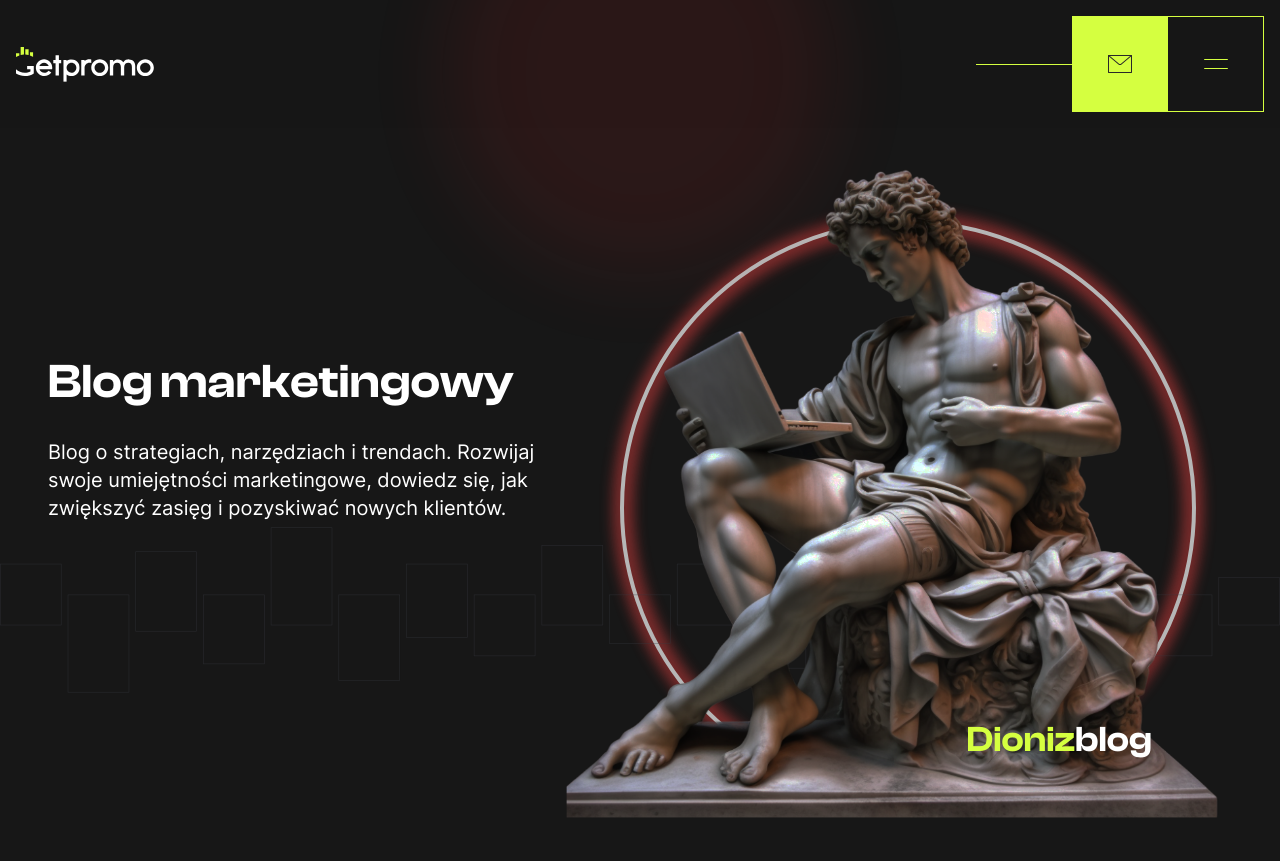
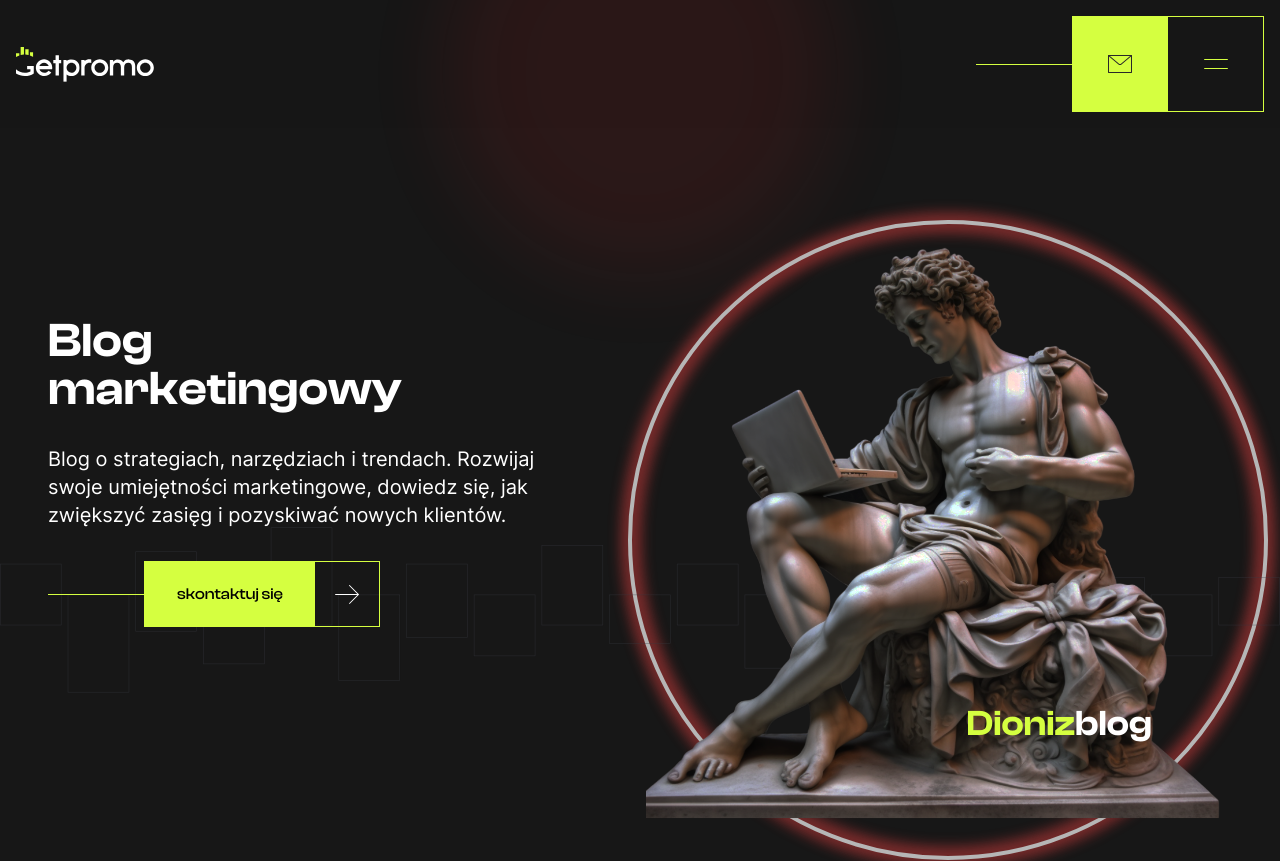
Before and after one commit to PGodzien/getpromo-nowa-strona, a Next.js app: page /blog in a window 1280 px wide. Shown: the top 861 px of the page. Built offline with nearby package versions, Linux system fonts and the light colour scheme; a web font is replaced by a local one.

Commit message:
Update page.tsx

```diff
--- a/app/blog/page.tsx
+++ b/app/blog/page.tsx
@@ -89,18 +89,47 @@ export default function Marketing() {
 
       <div className="absolute z-50 -mt-32 shadow-2xl shadow-red-500 blur-2xl opacity-10 md:h-96 md:w-96 w-56 h-56 bg-red-600 top-0 rounded-full mx-auto left-0 right-0"></div>
       <div className="relative">
-        <section className="relative z-10 max-w-7xl mx-auto py-6 overflow-hidden">
-          <div className="absolute inset-0 bg-getDark bg-opacity-70 md:bg-transparent z-20"></div>
-          <div className="relative flex lg:flex-row flex-col py-20 md:py-0 items-center justify-between px-4 mx-auto container md:px-12 2xl:px-0 lg:max-w-screen-2xl">
-            <div className="space-y-8 lg:-mt-28 max-w-lg 2xl:max-w-2xl relative z-20 w-full">
+
+        <section className="relative z-10 max-w-7xl mx-auto py-6">
+          {/* <div className="absolute inset-0 bg-getDark bg-opacity-70 md:bg-transparent z-20"></div> */}
+          <div className="relative flex lg:flex-row flex-col-reverse lg:py-20 lg:space-y-0 items-center justify-between px-4 mx-auto container md:px-12 2xl:px-0 lg:max-w-screen-2xl">
+            <div className="space-y-8 lg:-mt-28 max-w-lg 2xl:max-w-2xl relative z-20 w-full mt-12">
               <h1
                 className="font-serif leading-tight text-white text-4xl font-semibold lg:text-5xl 2xl:text-6xl">
-                Blog marketingowy</h1>
-              <p className="max-w-3xl relative z-10 md:text-xl text-white ">Blog o strategiach, narzędziach i trendach. Rozwijaj swoje umiejętności marketingowe, dowiedz się, jak zwiększyć zasięg i pozyskiwać nowych klientów. </p>
+                Blog <br /> marketingowy</h1>
+              <p className="max-w-xl relative md:text-xl z-10 text-white ">Blog o strategiach, narzędziach i trendach. Rozwijaj swoje umiejętności marketingowe, dowiedz się, jak zwiększyć zasięg i pozyskiwać nowych klientów. </p>
+              <button className="cursor-pointer" type="button">
+                <a href="#kontakt" className="flex items-center">
+                  <div className="hidden md:block w-24 relative z-50 h-[1px] bg-primary"></div>
+                  <div className="relative overflow-clip border border-primary z-10 group flex">
+                    <span className="absolute w-full h-full -left-full bg-transparent z-10 group-hover:left-0 duration-500 box-border group-hover:transition-all group-hover:duration-500 group-hover:bg-primary"></span>
+                    <div className="relative group-hover:bg-transparent bg-primary h-16">
+                      <p className="flex relative z-20 items-center justify-center h-16 px-8 font-serif font-medium text-center group-hover:text-black">
+                        skontaktuj się</p>
+                    </div>
+                    <div className="flex items-center justify-center w-16 h-16">
+                      <svg
+                        className="fill-white relative z-20 group-hover:fill-black duration-500 group-hover:transition-all"
+                        width="24"
+                        height="19"
+                        viewBox="0 0 24 19"
+                        fill="none"
+                        xmlns="http://www.w3.org/2000/svg"
+                      >
+                        <path
+                          fillRule="evenodd"
+                          clipRule="evenodd"
+                          d="M23.853 9.85425L14.854 18.8542C14.756 18.9512 14.628 19.0002 14.5 19.0002C14.373 19.0002 14.245 18.9512 14.147 18.8542C13.952 18.6582 13.952 18.3422 14.147 18.1462L22.293 10.0002H0.5C0.224 10.0002 0 9.77625 0 9.50025C0 9.22425 0.224 9.00025 0.5 9.00025H22.293L14.147 0.85425C13.952 0.65825 13.952 0.34225 14.147 0.14625C14.342 -0.04875 14.659 -0.04875 14.854 0.14625L23.853 9.14625C23.9 9.19225 23.937 9.24825 23.962 9.30925C24.012 9.43125 24.012 9.56925 23.962 9.69125C23.937 9.75225 23.9 9.80825 23.853 9.85425"
+                        />
+                      </svg>
+                    </div>
+                  </div>
+                </a>
+              </button>
             </div>
-            <div className="w-full absolute inset-0 lg:relative">
-              <Image className="relative mb-4" alt="design-god" src={goddess} />
-              <div className="animate-flash -z-10 w-10 h-10 p-40 md:p-72 absolute m-3 left-1/2 -translate-y-1/2 transform -translate-x-1/2 top-1/2">
+            <div className="relative lg:w-1/2">
+              <Image className="relative" alt="design-god" src={goddess} />
+              <div className="animate-flash -z-10 w-10 h-10 p-44 sd:p-64 xl:p-80 absolute top-1/2 left-1/2 transform -translate-x-1/2 -translate-y-1/2 m-3">
                 <div className="absolute inset-0 z-10 m-0.5  bg-transparent border-8 border-red-500 blur rounded-full"></div>
                 <div className="absolute inset-0 z-20  bg-transparent border-4 border-white rounded-full"></div>
                 <div className="absolute inset-0 z-10 -m-1  bg-transparent border-8 border-red-500 blur rounded-full"></div>
@@ -110,6 +139,7 @@ export default function Marketing() {
           </div>
           <Image className="hidden -z-10 lg:block mx-auto absolute top-96 inset-0" src={pattern} alt="" />
         </section>
+
 
 
         <section className="py-12 md:py-20">
```
